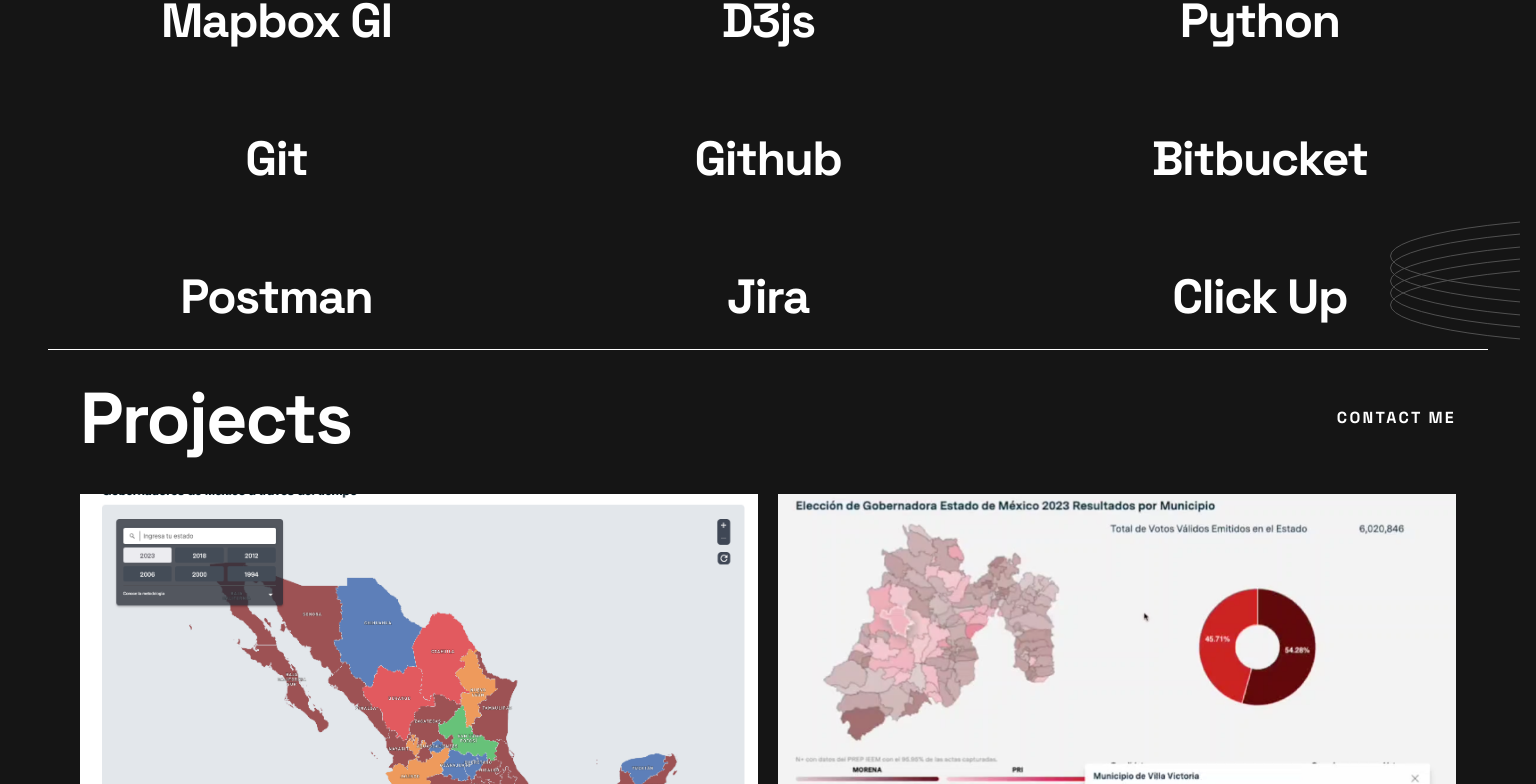
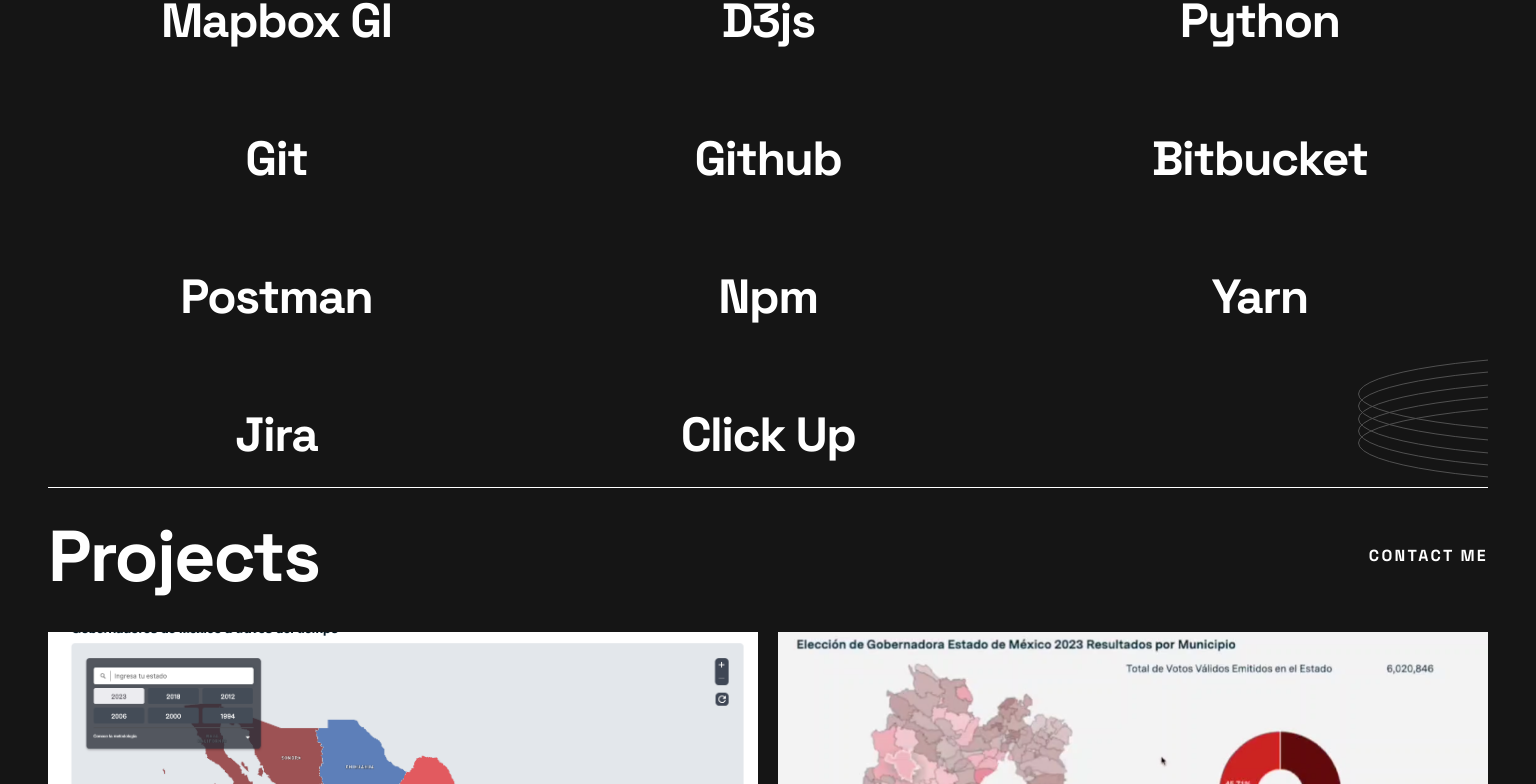
Before and after one commit to Fernando-uif/portafolio-2, a Next.js app: page / in a window 1536 px wide. Shown: the part 1402-2186 px from the top of the page. Built offline with nearby package versions, Linux system fonts and the light colour scheme.

Commit message:
adjust padding

```diff
--- a/src/data/technologies/technologies.ts
+++ b/src/data/technologies/technologies.ts
@@ -80,6 +80,14 @@
     experience: "1.1",
   },
   {
+    name: "npm",
+    experience: "3",
+  },
+  {
+    name: "yarn",
+    experience: "1.1",
+  },
+  {
     name: "jira",
     experience: "1.1",
   },
--- a/src/sass/components/breakInfo.module.scss
+++ b/src/sass/components/breakInfo.module.scss
@@ -10,6 +10,7 @@
         max-width: 1440px;
         margin:0 auto;
         margin-bottom:32px;
+        padding:unset;
     }
   }
   background-color: $light;
--- a/src/sass/projects/projects.module.scss
+++ b/src/sass/projects/projects.module.scss
@@ -12,6 +12,9 @@
     margin-bottom: 40px;
     @media screen and (min-width: 766px) {
       padding: 0 32px;
+    }
+    @media screen and (min-width:1441px) {
+        padding:unset;
     }
   }
   &__title {
@@ -39,5 +42,8 @@
       row-gap: 60px;
       margin-bottom: 100px;
     }
+    @media screen and (min-width:1441px) {
+        padding:unset;
+    }
   }
 }
--- a/src/sass/technologies/technologies.module.scss
+++ b/src/sass/technologies/technologies.module.scss
@@ -17,6 +17,7 @@
     row-gap: 58px;
     max-width: 1440px;
     margin: 0 auto;
+    padding:unset;
   }
   &__title {
     font-size: 40px;
```
